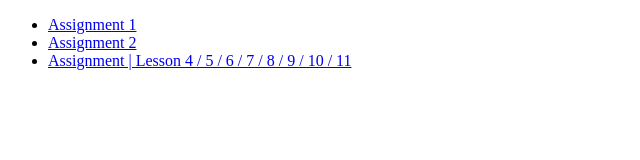
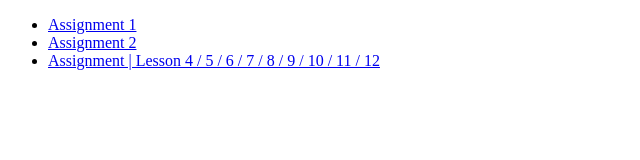
Before and after one commit to Mykyta28/mykyta28.github.io, a plain HTML site: page web250/index.html in a window 1280 px wide. Shown: the full height of the page, 0-640 px from the left. Drawn offline with Linux system fonts and the light colour scheme.

Commit message:
Update index.html

```diff
--- a/web250/index.html
+++ b/web250/index.html
@@ -9,7 +9,7 @@
     <ul>
       <li><a href="Assignment1/index.html">Assignment 1</a></li>
       <li><a href="Assignment2/public/index.html">Assignment 2</a></li>
-      <li><a href="Assignment3/public/index.html">Assignment | Lesson 4 / 5 / 6 / 7 / 8 / 9 / 10 / 11</a></li>
+      <li><a href="Assignment3/public/index.html">Assignment | Lesson 4 / 5 / 6 / 7 / 8 / 9 / 10 / 11 / 12</a></li>
     </ul>
   </body>
 </html>
```
